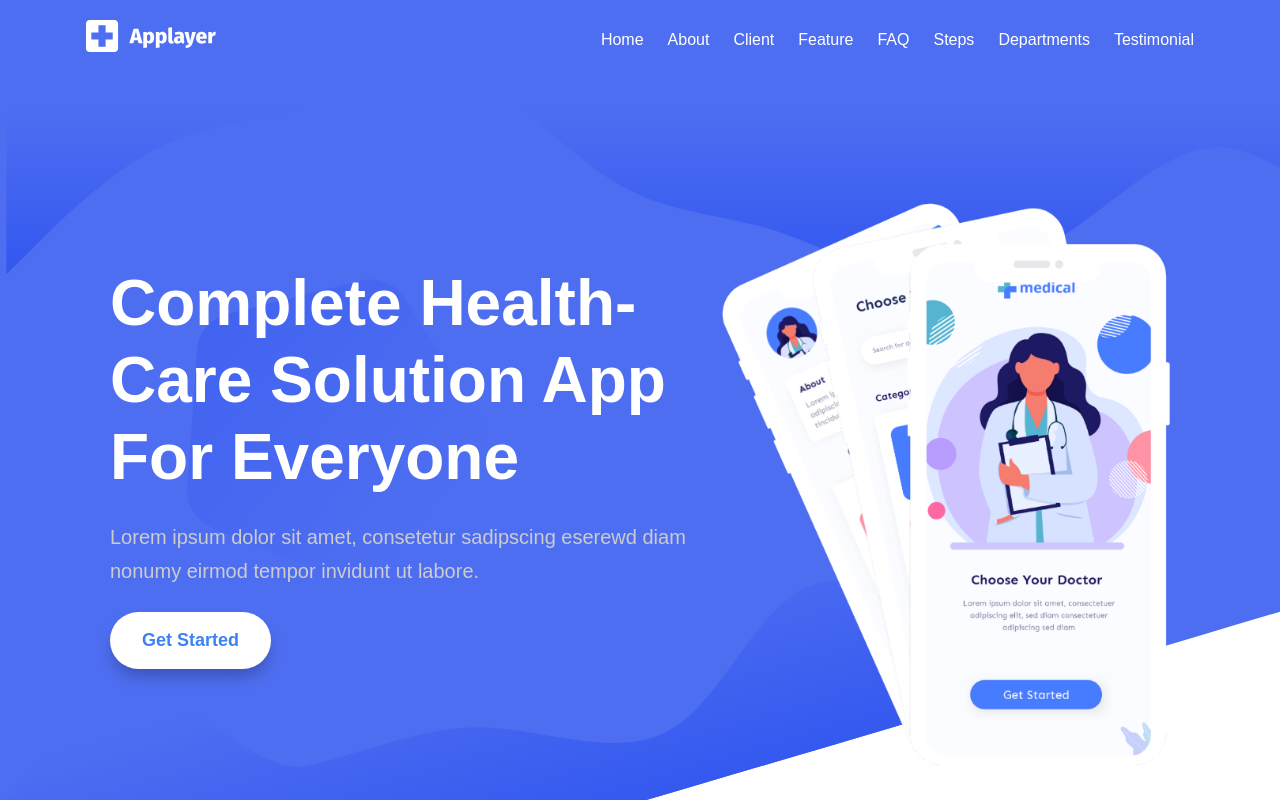
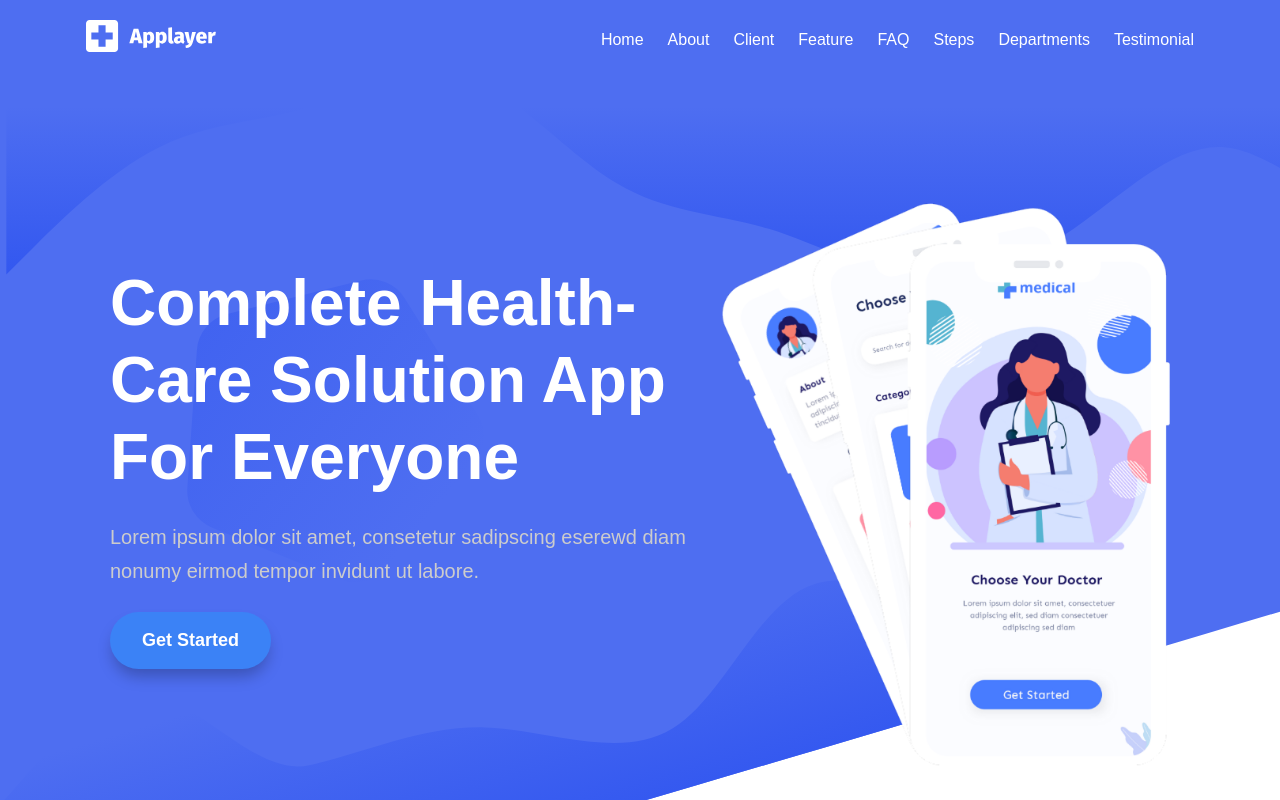
Before and after one commit to Denis793/applayer, a React (Vite) app: page / in a window 1280 px wide. In both pictures the pointer is over the link "Get Started". Shown: the top 800 px of the page. Built offline with nearby package versions, Linux system fonts and the light colour scheme.

Commit message:
update hover button in hero section

```diff
--- a/src/components/Hero/Hero.module.scss
+++ b/src/components/Hero/Hero.module.scss
@@ -51,6 +51,8 @@
 
   &:hover {
     box-shadow: $shadow-lg;
+    color: $text-color-contrast;
+    background-color: $primary-color;
   }
 }
 
```
